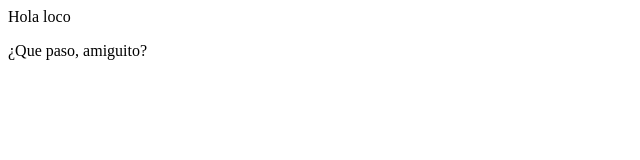
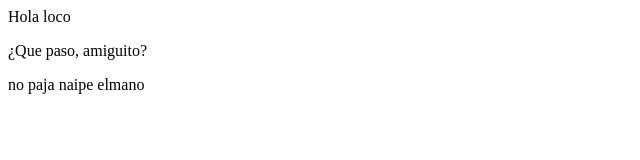
Before and after one commit to diegorebeck/ElPulento, a plain HTML site: page HolaMundoPulento/build/web/index.html in a window 1280 px wide. Shown: the whole page, without its empty margins (0-640 px from the left). Drawn offline with Linux system fonts and the light colour scheme.

Commit message:
nueva respuesta

```diff
--- a/HolaMundoPulento/build/web/index.html
+++ b/HolaMundoPulento/build/web/index.html
@@ -13,5 +13,6 @@
     <body>
         <div>Hola loco</div>
         <p>¿Que paso, amiguito?</p>
+        <p>no paja naipe elmano</p>
     </body>
 </html>
```
Also changed, not shown: HolaMundoPulento/web/index.html (+1 -0 lines), 1 other file.
